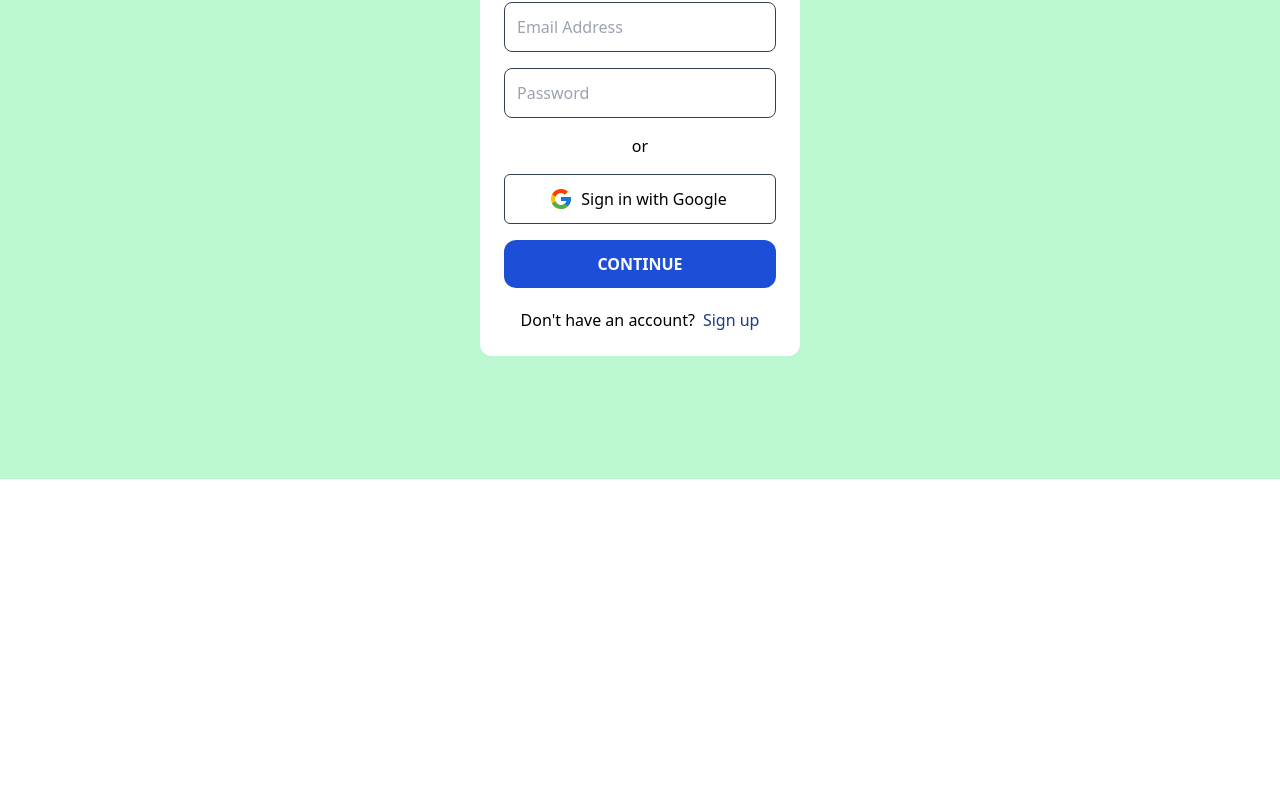
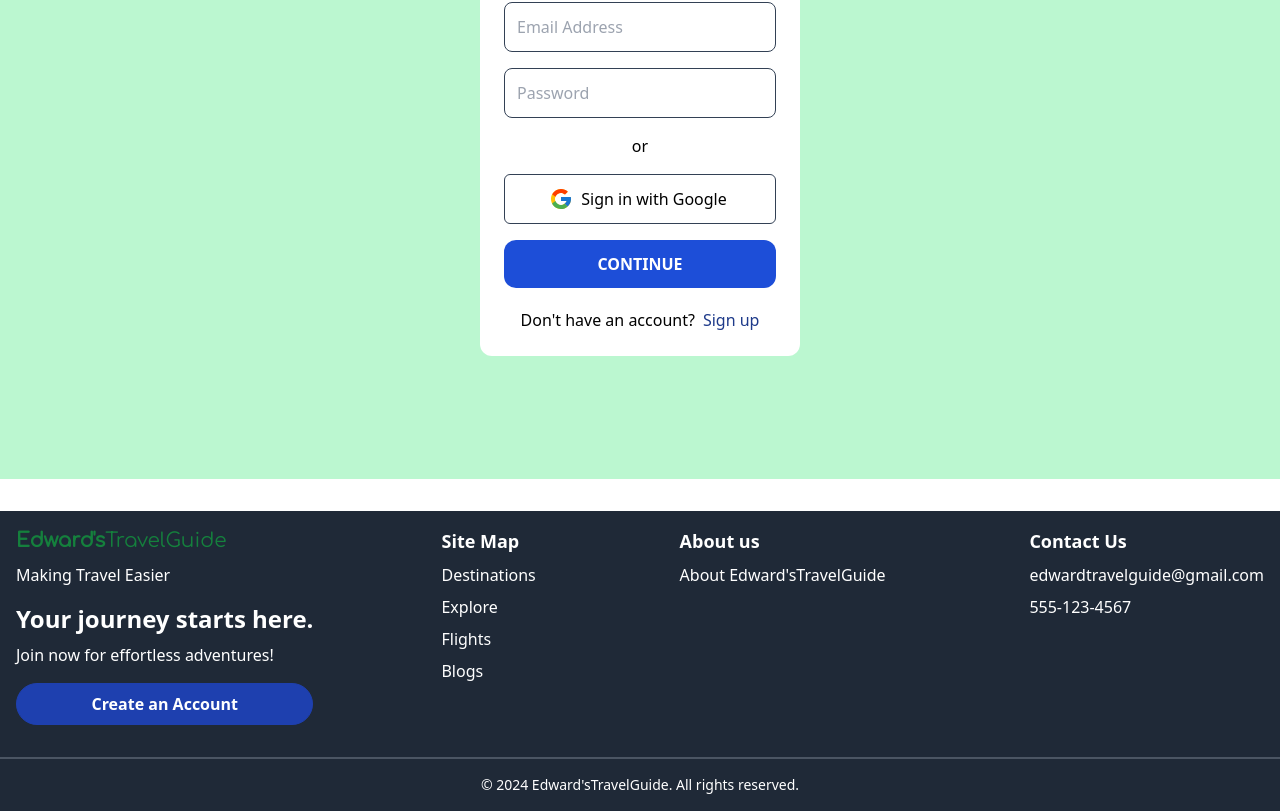
Before and after one commit to EdwardLumbs/Travel-Guide-Project, a React (Vite) app in the folder client/: page /login in a window 1280 px wide. Shown: the part 321-1132 px from the top of the page. Before the commit the page ends 800 px from the top, so only its background shows below. Built offline with nearby package versions, Linux system fonts and the light colour scheme; no server answers.

Commit message:
Created Footer Component

```diff
--- a/client/src/App.jsx
+++ b/client/src/App.jsx
@@ -21,6 +21,7 @@ import Trip from './pages/Trip'
 import Header from './components/Header'
 import PrivateRoute from './components/PrivateRoute'
 import PublicRoute from './components/PublicRoute'
+import Footer from './components/Footer'
 
 import LocalHostClear from './utils/LocalHostClear'
 
@@ -55,6 +56,7 @@ function App() {
           </Route>
         </Route>
       </Routes>
+      <Footer/>
     </BrowserRouter>
 
   )
--- /dev/null
+++ b/client/src/components/Footer.jsx
@@ -0,0 +1,94 @@
+import { Link } from 'react-router-dom'
+
+export default function Footer() {
+  return (
+    <footer class="bg-gray-800 py-4 mt-8">
+        <div className='text-white mx-auto flex container px-4'>
+            <div className='min-w-max'>
+                <Link to='/'>
+                    <div className="text-xl font-logo text-green-700">
+                        <span className="font-extrabold">Edward's</span>TravelGuide
+                    </div>
+                </Link>
+                <p className='mt-2'>Making Travel Easier</p>
+                <p className='mt-4 text-2xl font-bold'>
+                    Your journey starts here.
+                </p>
+                <p className='mt-2'>
+                    Join now for effortless adventures!
+                </p>
+                <Link to='/sign-up'>
+                    <div className="mt-4 text-center border px-6 py-2 rounded-full border-blue-800 bg-blue-800
+                        text-white font-semibold hover:bg-white duration-300 hover:text-blue-800">
+                        Create an Account
+                    </div>
+                </Link>
+            </div>
+            <div className='w-full ml-32'>
+                <div className='flex justify-between'>
+                    <div className='flex flex-col'>
+                        <h1 className='text-lg font-semibold'>
+                            Site Map
+                        </h1>
+                        <div className='flex flex-col gap-2 mt-2'>
+                            <Link
+                                to={'/destinations'}
+                                className='transition-opacity duration-100 hover:opacity-70 hover:cursor-pointer'
+                            >
+                                Destinations
+                            </Link>
+                            <Link
+                                to={'/explore'}
+                                className='transition-opacity duration-100 hover:opacity-70 hover:cursor-pointer'
+                            >
+                                Explore
+                            </Link>
+                            <Link
+                                to={'/flights'}
+                                className='transition-opacity duration-100 hover:opacity-70 hover:cursor-pointer'
+                            >
+                                Flights
+                            </Link>
+                            <Link
+                                to={'/blogs'}
+                                className='transition-opacity duration-100 hover:opacity-70 hover:cursor-pointer'
+                            >
+                                Blogs
+                            </Link>
+                        </div>
+                    </div>
+                    <div className='flex flex-col'>
+                        <h1 className='text-lg font-semibold'>
+                            About us
+                        </h1>
+                        <div className='flex flex-col gap-2 mt-2'>
+                            <Link
+                                to={'/about'}
+                                className='transition-opacity duration-100 hover:opacity-70 hover:cursor-pointer'
+                            >
+                                About Edward'sTravelGuide
+                            </Link>
+                        </div>
+                    </div>
+                    <div className='flex flex-col'>
+                        <h1 className='text-lg font-semibold'>
+                            Contact Us
+                        </h1>
+                        <div className='flex flex-col gap-2 mt-2'>
+                            <p>
+                                edwardtravelguide@gmail.com
+                            </p>
+                            <p>
+                                555-123-4567
+                            </p>
+                        </div>
+                    </div>
+                </div>
+            </div>
+        </div>
+        <div class="mt-8 border-t-2 border-gray-600 pt-4 container mx-auto text-center text-white">
+            <p class="text-sm">&copy; 2024 Edward'sTravelGuide. All rights reserved.</p>
+        </div>
+    </footer>
+  )
+}
```
